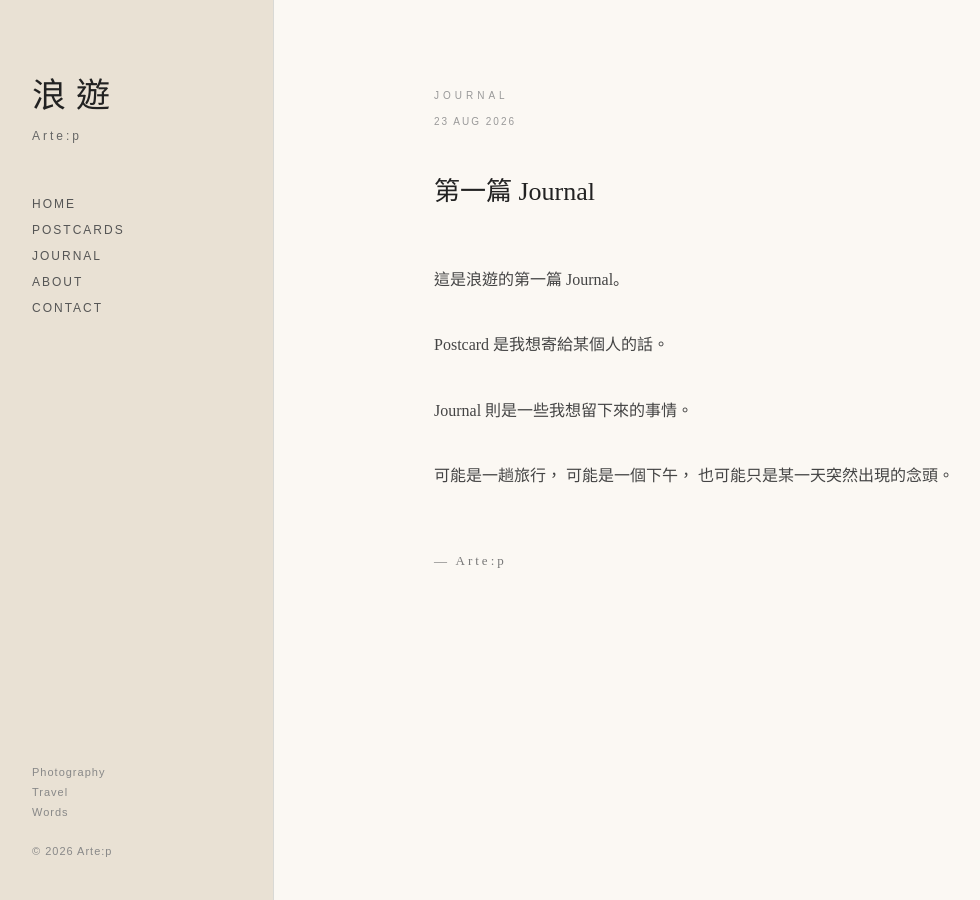
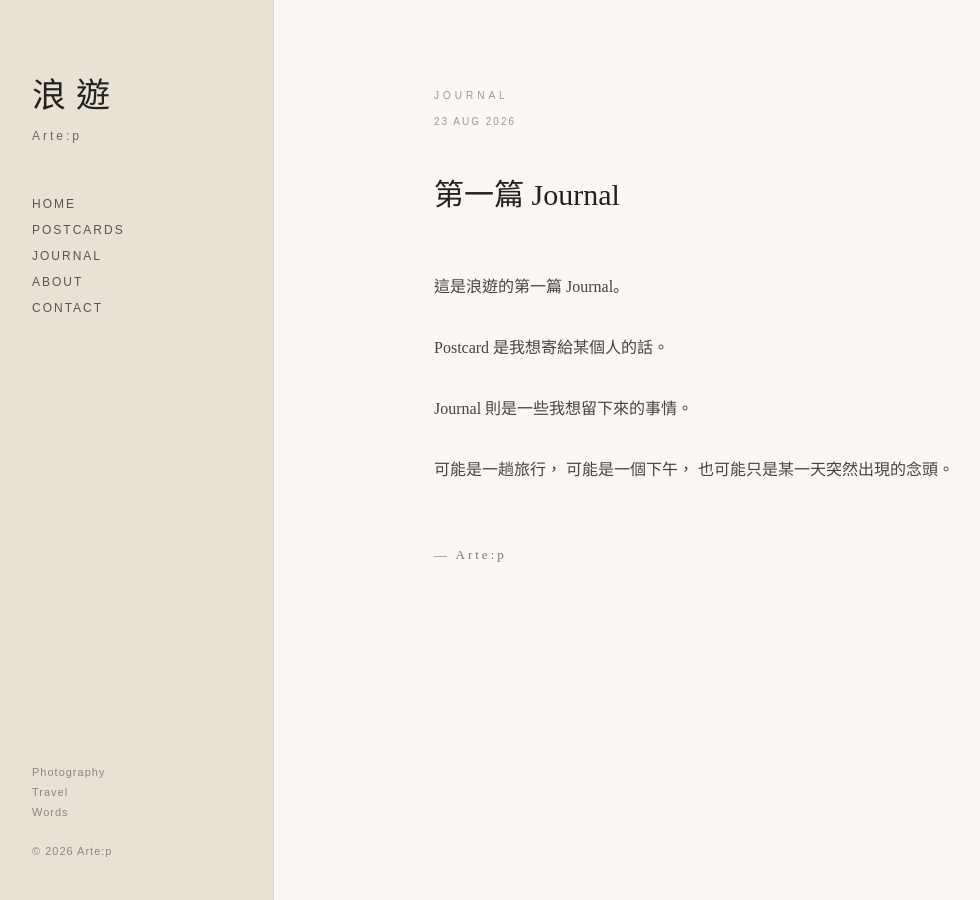
Before and after one commit to artep-wandering/artep-wandering.github.io, a Jekyll site: the page built from _journal/001.md, in a window 1280 px wide. Shown: the whole page, without its empty margins (6-986 px from the left). Built offline with Jekyll 4.4.1, drawn with Linux system fonts in a browser that asks for light colours; some web fonts are replaced.

Commit message:
layout_journal_v0.0.9

```diff
--- a/_layouts/journal.html
+++ b/_layouts/journal.html
@@ -1,4 +1,4 @@
-<!-- layout_journal_v0.0.8-->
+<!-- layout_journal_v0.0.9-->
 <!DOCTYPE html>
 <html lang="zh-Hant">
 
@@ -110,7 +110,7 @@
 
     h1 {
       font-family: "LXGW WenKai TC", serif;
-      font-size: 26px;
+      font-size: 30px;
       font-weight: 400;
       line-height: 1.55;
       margin: 0 0 50px;
@@ -135,7 +135,7 @@
     }
 
     .text p {
-      margin: 0 0 30px;
+      margin: 0 0 26px;
     }
 
     .signature {
```
